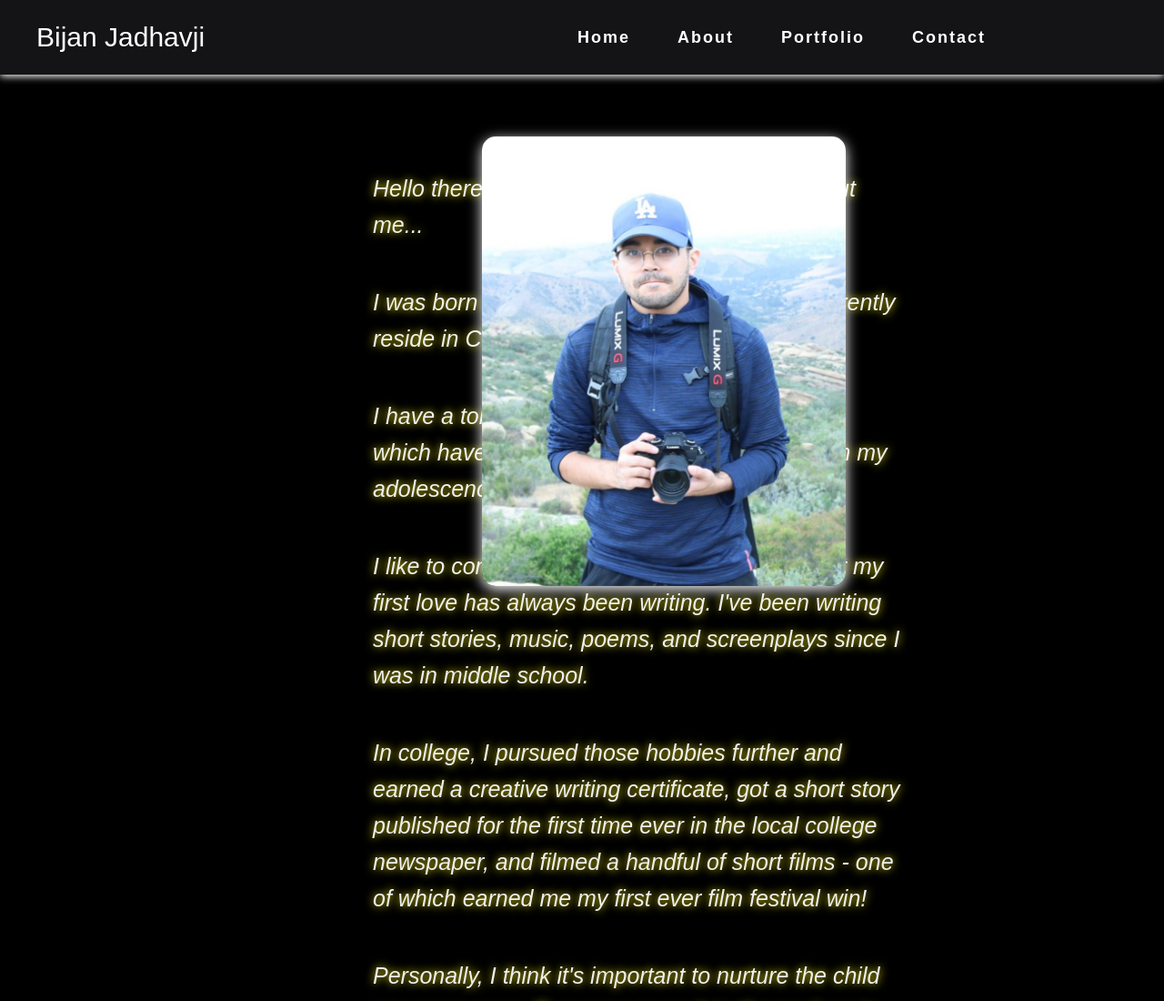
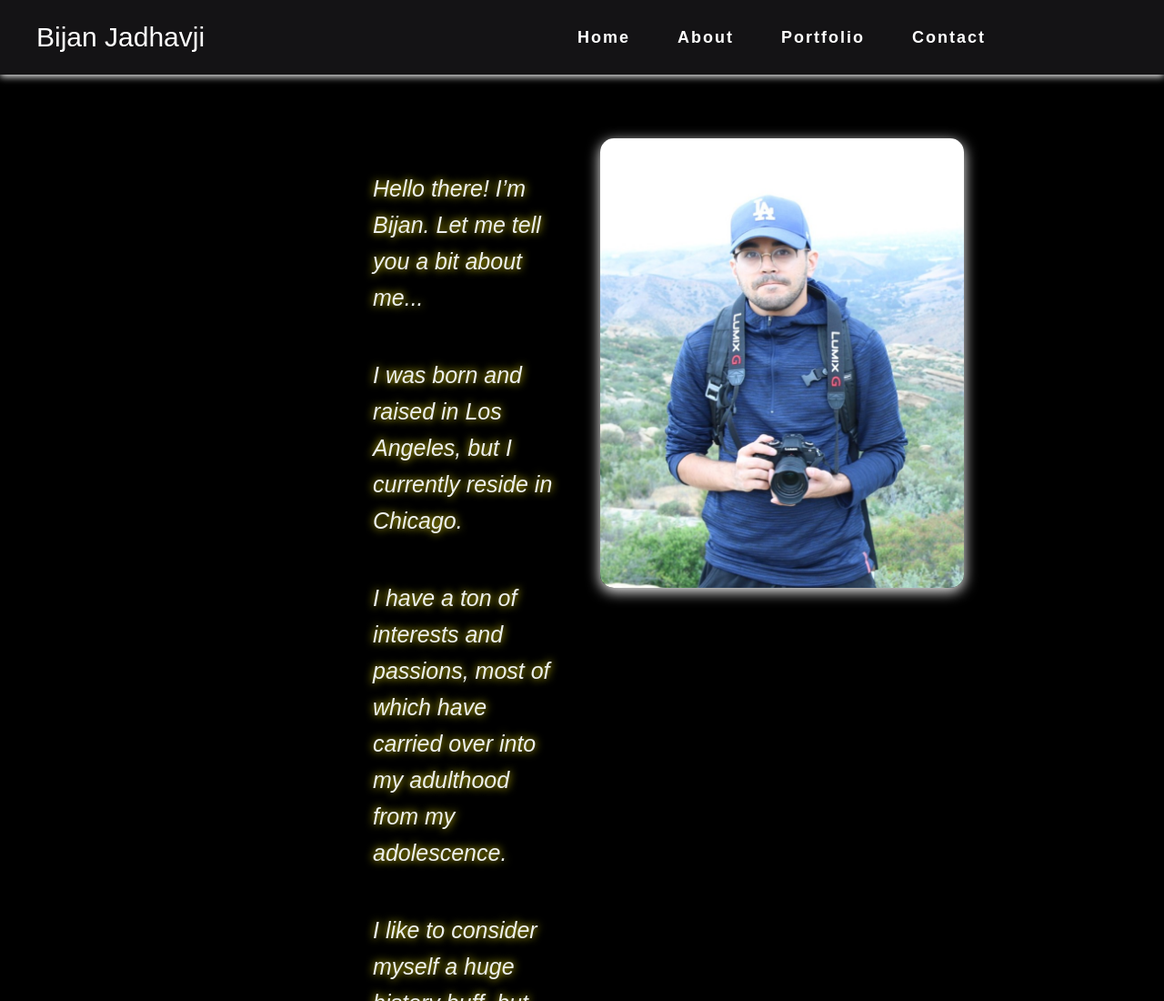
Before and after one commit to bij27/personal-website, a plain HTML site: page about.html in a window 1280 px wide. Shown: the top 1100 px of the page at 91% size. Drawn offline with Linux system fonts and the light colour scheme; a web font is replaced by a local one.

Commit message:
added div class to video container, attempted to fix about

```diff
--- a/styles.css
+++ b/styles.css
@@ -124,12 +124,12 @@ h1 {
   color: white;
 }
 
-.intro-image {
+/* .intro-image {
   position: fixed;
   top: 50%;
   transform: translateY(-50%);
   flex-shrink: 0;
-}
+} */
 
 .intro-image img {
   max-width: 400px;
@@ -174,14 +174,20 @@ h1 {
   }
 }
 
-.about-page .intro-image {
+/* .about-page .intro-image {
   position: fixed;
   top: 50%;
   right: 350px;
   transform: translateY(-50%);
   width: 400px;
+} */
+
+.about-page .intro-image {
+    position: sticky;
+    top: 100px;
+    flex-shrink: 0;
+    width: 400px;
 }
-
 
 .about-page .intro-text {
   animation: fadeInUp 0.8s ease forwards;
```
Also changed, not shown: portfolio.html (+1 -0 lines).
